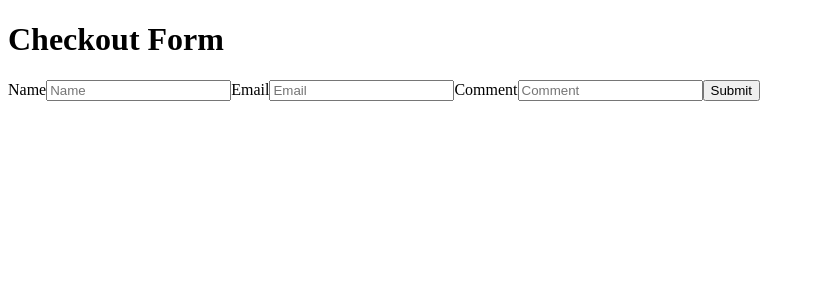
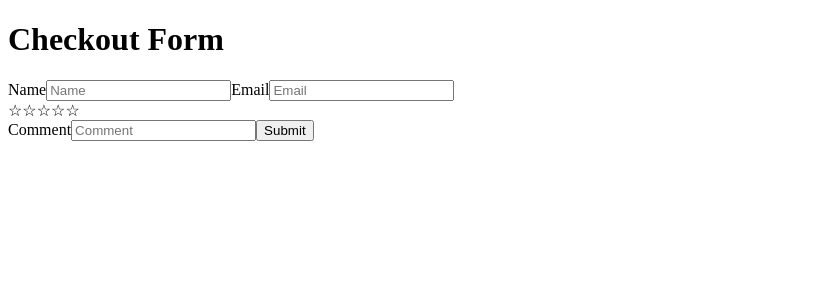
Before and after one commit to oilyquack/checkout-react-challenge, a React app: page / in a window 1280 px wide. Shown: the top 300 px of the page, without its empty margins (0-815 px from the left). Built offline with nearby package versions, Linux system fonts and the light colour scheme.

Commit message:
add 1st draft of star rating

```diff
--- a/index.html
+++ b/index.html
@@ -5,6 +5,7 @@
   <meta charset="UTF-8">
   <meta name="viewport" content="width=device-width, initial-scale=1.0">
   <meta http-equiv="X-UA-Compatible" content="ie=edge">
+  <link rel="stylesheet" href="./static/styles.css">
   <title>Checkout Tech Test - Oliver Crook</title>
 </head>
 
--- a/package.json
+++ b/package.json
@@ -17,6 +17,11 @@
     ]
   },
   "dependencies": {
+    "@fortawesome/fontawesome-svg-core": "^1.2.4",
+    "@fortawesome/free-solid-svg-icons": "^5.3.1",
+    "@fortawesome/react-fontawesome": "^0.1.3",
+    "i": "^0.3.6",
+    "npm": "^6.4.1",
     "react": "^16.2.0",
     "react-dom": "^16.2.0"
   },
--- a/src/components/Form.js
+++ b/src/components/Form.js
@@ -14,6 +14,8 @@ class App extends React.Component {
     this.handleEmailChange = this.handleEmailChange.bind(this);
     this.handleCommentChange = this.handleCommentChange.bind(this);
     this.handleSubmit = this.handleSubmit.bind(this);
+    this.handleHover = this.handleHover.bind(this);
+    this.handleLeave = this.handleLeave.bind(this);
   }
 
   handleNameChange(event) {
@@ -65,6 +67,28 @@ class App extends React.Component {
     document.querySelector("#comment-input").value = "";
   }
 
+  handleHover(event) {
+    // event.preventDefault();
+
+    const hovered = event.target.id;
+
+    for (let i = 1; i <= hovered; i++) {
+      const star = document.getElementById(i);
+      star.innerText = "⭑";
+    }
+
+    for (let i = hovered + 1; i <= 5; i++) {
+      const star = document.getElementById(i);
+      star.innerText = "☆";
+    }
+  }
+
+  handleLeave(event) {
+    const stars = document.querySelectorAll(".star");
+
+    stars.forEach(star => (star.innerText = "☆"));
+  }
+
   render() {
     return (
       <form className="app__form" onSubmit={this.handleSubmit}>
@@ -84,6 +108,50 @@ class App extends React.Component {
           onChange={this.handleEmailChange}
           required
         />
+
+        <div id="app__form__rating">
+          <span
+            className="star"
+            id="1"
+            onMouseEnter={this.handleHover}
+            onMouseLeave={this.handleLeave}
+          >
+            ☆
+          </span>
+          <span
+            className="star"
+            id="2"
+            onMouseEnter={this.handleHover}
+            onMouseLeave={this.handleLeave}
+          >
+            ☆
+          </span>
+          <span
+            className="star"
+            id="3"
+            onMouseEnter={this.handleHover}
+            onMouseLeave={this.handleLeave}
+          >
+            ☆
+          </span>
+          <span
+            className="star"
+            id="4"
+            onMouseEnter={this.handleHover}
+            onMouseLeave={this.handleLeave}
+          >
+            ☆
+          </span>
+          <span
+            className="star"
+            id="5"
+            onMouseEnter={this.handleHover}
+            onMouseLeave={this.handleLeave}
+          >
+            ☆
+          </span>
+        </div>
+
         <label>Comment</label>
         <input
           id="comment-input"
```
Also changed, not shown: static/styles.css (added), 1 other file (tests, documents, lock files or other folders).
